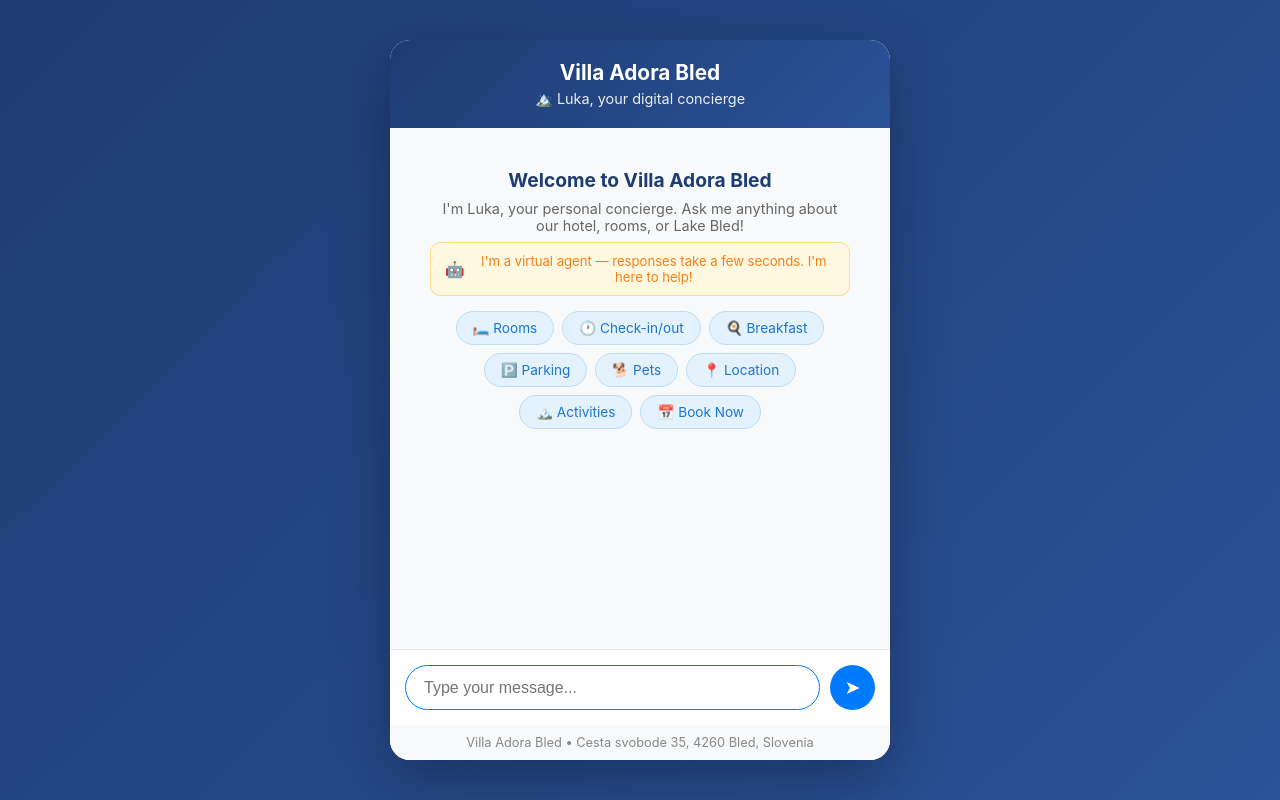
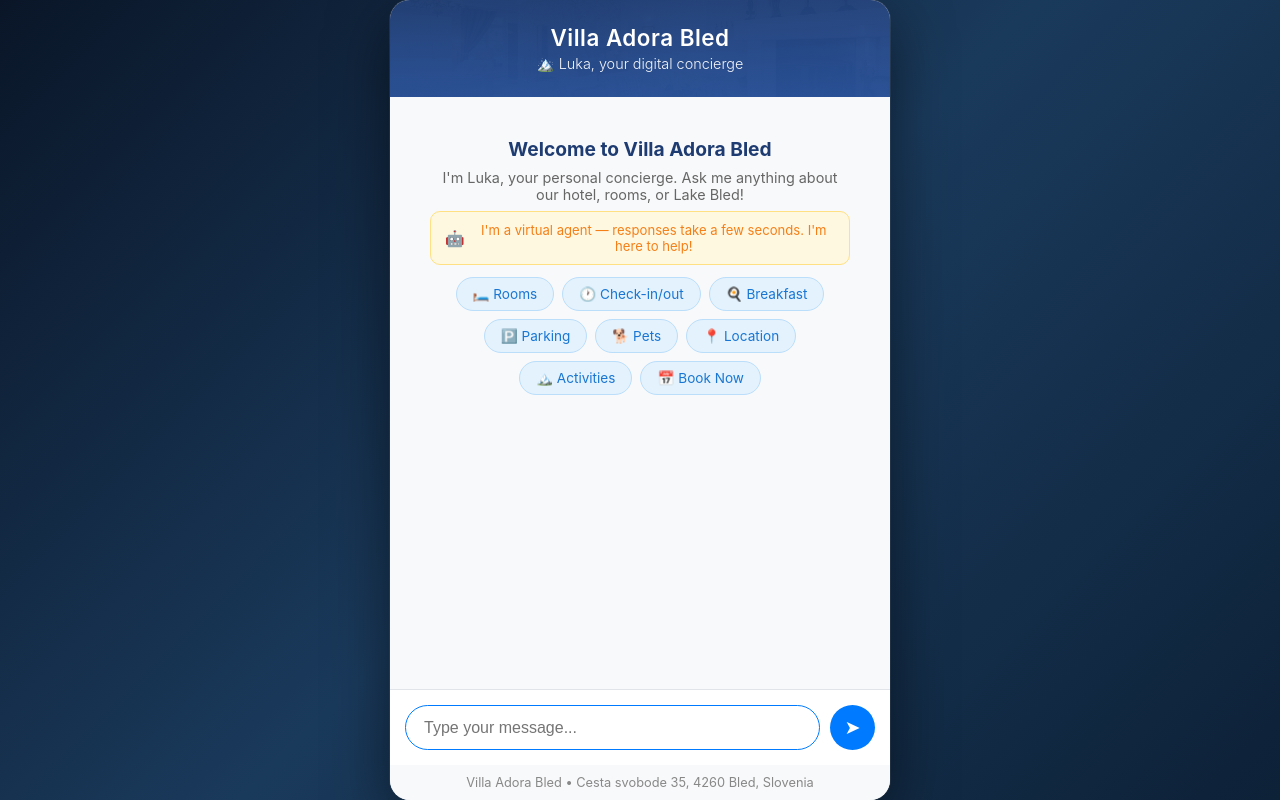
Before and after one commit to Isakzvegelj/villa-adora-bot, a Flask app: page / in a window 1280 px wide. Run offline with Flask 3, Linux system fonts and the light colour scheme.

Commit message:
feat: add hotel photos as background images
- Download 6 photos from Villa Adora Bled website
- Hero lake view as body background
- Hotel exterior photo in header
- Semi-transparent container with backdrop blur
- Refined header typography and spacing

```diff
--- a/templates/index.html
+++ b/templates/index.html
@@ -3,13 +3,14 @@
 <head>
     <meta charset="UTF-8">
     <meta name="viewport" content="width=device-width, initial-scale=1.0">
-    <title>{{ hotel.name }} — Digital Concierge</title>
+    <title>{{ hotel_name }} — Digital Concierge</title>
     <script src="https://cdn.jsdelivr.net/npm/marked/marked.min.js"></script>
     <style>
         * { margin: 0; padding: 0; box-sizing: border-box; }
         body {
             font-family: -apple-system, BlinkMacSystemFont, 'Segoe UI', Roboto, sans-serif;
-            background: linear-gradient(135deg, #1e3c72 0%, #2a5298 100%);
+            background: linear-gradient(135deg, #0a1628 0%, #1a3a5c 50%, #0d2137 100%),
+                        url('/static/images/hero_lake.jpg') center/cover no-repeat fixed;
             height: 100vh;
             display: flex;
             justify-content: center;
@@ -21,23 +22,34 @@
             max-width: 500px;
             height: 100vh;
             max-height: 800px;
-            background: #fff;
+            background: rgba(255, 255, 255, 0.97);
             border-radius: 20px;
-            box-shadow: 0 20px 60px rgba(0,0,0,0.3);
+            box-shadow: 0 20px 60px rgba(0,0,0,0.5), 0 0 0 1px rgba(255,255,255,0.1);
             display: flex;
             flex-direction: column;
             overflow: hidden;
+            position: relative;
+            backdrop-filter: blur(10px);
         }
-        @media (min-width: 520px) { .container { height: 90vh; } }
 
         .header {
-            background: linear-gradient(135deg, #1e3c72 0%, #2a5298 100%);
+            background: linear-gradient(135deg, rgba(30,60,114,0.92) 0%, rgba(42,82,152,0.88) 100%),
+                        url('/static/images/hotel_exterior.jpg') center/cover no-repeat;
             color: white;
-            padding: 20px;
+            padding: 24px 20px;
             text-align: center;
+            position: relative;
         }
-        .header h1 { font-size: 1.3em; margin-bottom: 5px; }
-        .header p { font-size: 0.9em; opacity: 0.9; }
+        .header::before {
+            content: '';
+            position: absolute;
+            top: 0; left: 0; right: 0; bottom: 0;
+            background: linear-gradient(180deg, rgba(30,60,114,0.7) 0%, rgba(42,82,152,0.85) 100%);
+            z-index: 0;
+        }
+        .header > * { position: relative; z-index: 1; }
+        .header h1 { font-size: 1.4em; margin-bottom: 4px; font-weight: 600; letter-spacing: 0.5px; }
+        .header p { font-size: 0.9em; opacity: 0.95; font-weight: 300; }
 
         .chat-area {
             flex: 1;
@@ -150,7 +162,7 @@
             flex-wrap: wrap;
             gap: 8px;
             justify-content: center;
-            margin-top: 15px;
+            margin-top: 12px;
         }
         .suggestion {
             background: #e3f2fd;
@@ -194,7 +206,6 @@
         .btn-yes { background: #4caf50; color: white; }
         .btn-no { background: #f44336; color: white; }
 
-        /* Markdown styling */
         .bubble strong { font-weight: 600; color: #1a1a1a; }
         .bubble em { font-style: italic; color: #555; }
         .bubble code {
@@ -204,10 +215,7 @@
             font-family: monospace;
             font-size: 0.9em;
         }
-        .bubble ul, .bubble ol {
-            margin: 8px 0;
-            padding-left: 20px;
-        }
+        .bubble ul, .bubble ol { margin: 8px 0; padding-left: 20px; }
         .bubble li { margin: 4px 0; }
         .bubble p { margin: 8px 0; }
         .bubble p:first-child { margin-top: 0; }
@@ -279,15 +287,6 @@
             scrollToBottom();
         }
 
-        function showTyping() {
-            const typing = document.createElement('div');
-            typing.className = 'message bot';
-            typing.id = 'typingIndicator';
-            typing.innerHTML = `<div class="typing"><span></span><span></span><span></span></div>`;
-            chatArea.appendChild(typing);
-            scrollToBottom();
-        }
-
         function showThinking() {
             const thinking = document.createElement('div');
             thinking.className = 'message bot';
@@ -300,11 +299,6 @@
         function removeThinking() {
             const el = document.getElementById('thinkingIndicator');
             if (el) el.remove();
-        }
-
-        function removeTyping() {
-            const typing = document.getElementById('typingIndicator');
-            if (typing) typing.remove();
         }
 
         function createConfirmationCard(booking) {
@@ -360,7 +354,7 @@
             const card = document.querySelector('.booking-card');
             if (card) card.remove();
 
-            showTyping();
+            showThinking();
 
             try {
                 const response = await fetch('/api/confirm', {
@@ -370,11 +364,11 @@
                 });
 
                 const data = await response.json();
-                removeTyping();
+                removeThinking();
                 addMessage(data.reply.content);
 
             } catch (error) {
-                removeTyping();
+                removeThinking();
                 addMessage("⚠️ Error processing confirmation.");
             }
         }
```
Also changed, not shown: static/images/hero_lake.jpg (added), static/images/hotel_exterior.jpg (added), static/images/suite1.jpg (added), static/images/suite2.jpg (added), static/images/suite3.jpg (added), 1 other file.
